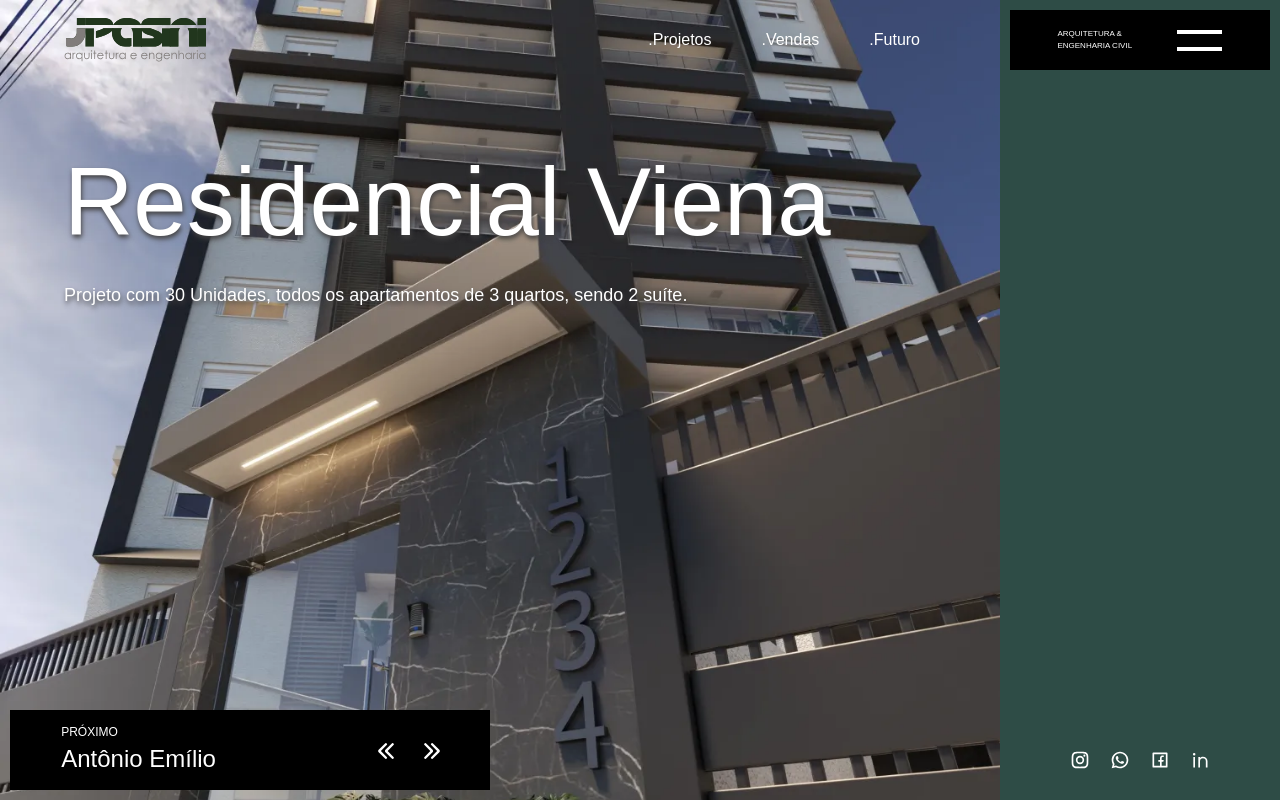
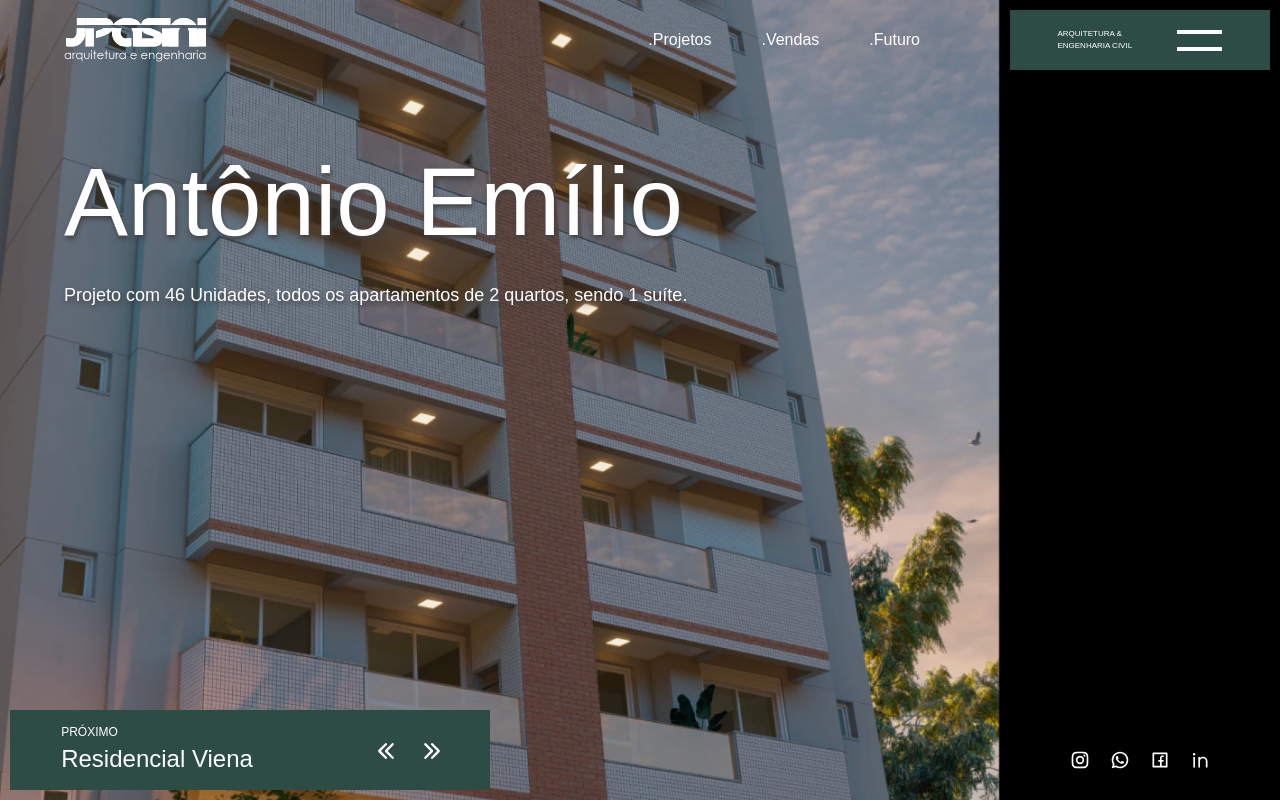
Before and after one commit to fabiomantelli/jpasini, a Next.js app: page / in a window 1280 px wide. Built offline with nearby package versions, Linux system fonts and the light colour scheme.

Commit message:
fix: added 6 seconds timer

```diff
--- a/src/pages/index.tsx
+++ b/src/pages/index.tsx
@@ -57,7 +57,7 @@ const Home: NextPage = () => {
         setTextColor(enterprisesData[0].textColor);
         setColorMenu(enterprisesData[0].colorMenu);
       }
-    }, 3000);
+    }, 6000);
 
     return () => clearInterval(interval);
   }, [count]);
```
